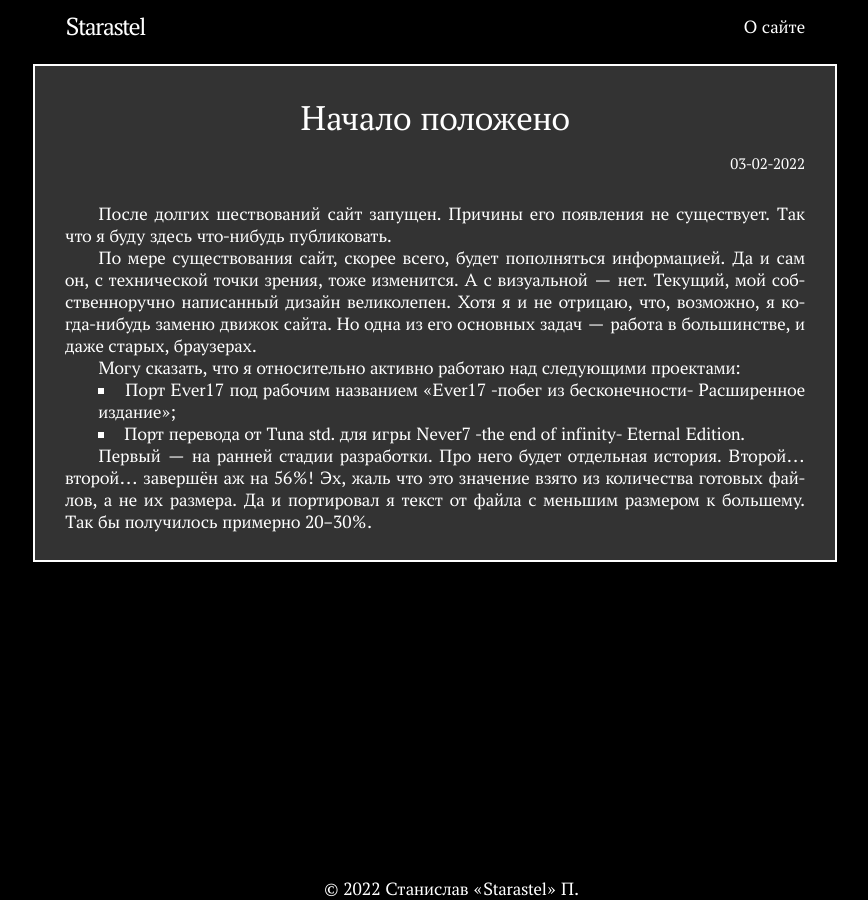
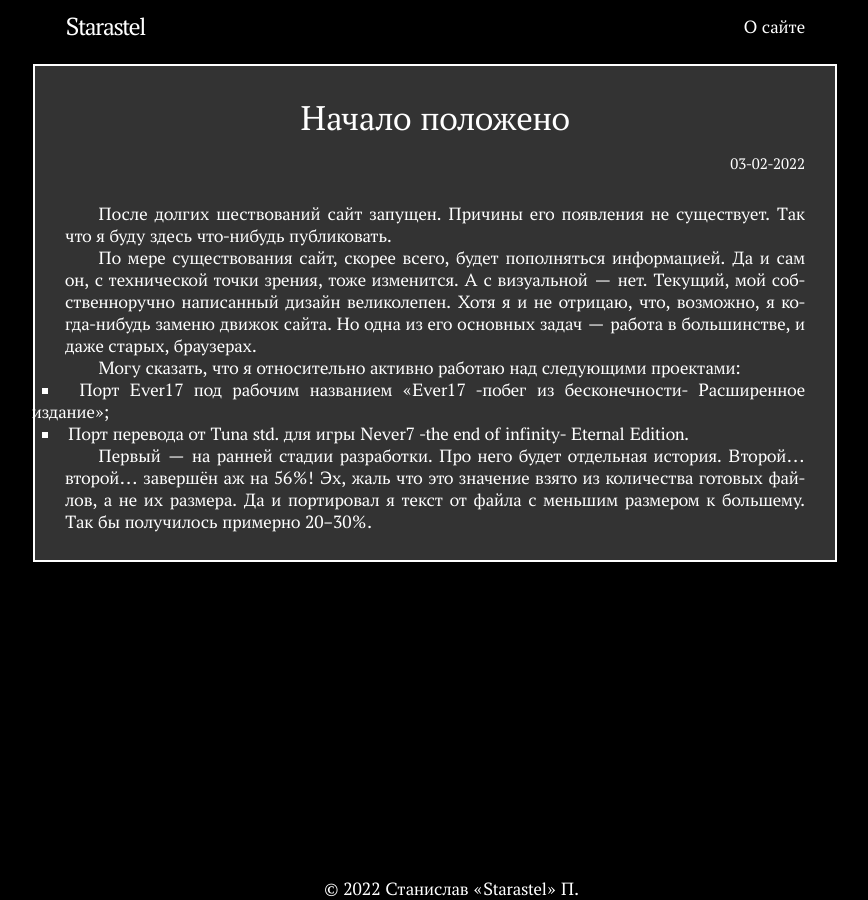
Before and after one commit to Starastel/stStarastel, a Jekyll site: the page built from _posts/2022-02-04-a-new_start.md, in a window 1280 px wide. Shown: the whole page, without its empty margins (205-1073 px from the left). Built offline with Jekyll 4.4.1, drawn with Linux system fonts in a browser that asks for light colours.

Commit message:
Update main.scss

```diff
--- a/assets/main.scss
+++ b/assets/main.scss
@@ -111,7 +111,9 @@ figcaption {
 }
 
 ul, ol {
-	margin-left: 25pt;
+	margin-left: -25pt;
+	text-indent: 8pt;
+	text-align: justify;
 	list-style-type: square;
 	list-style-position: inside;
 	text-align: justify;
```
